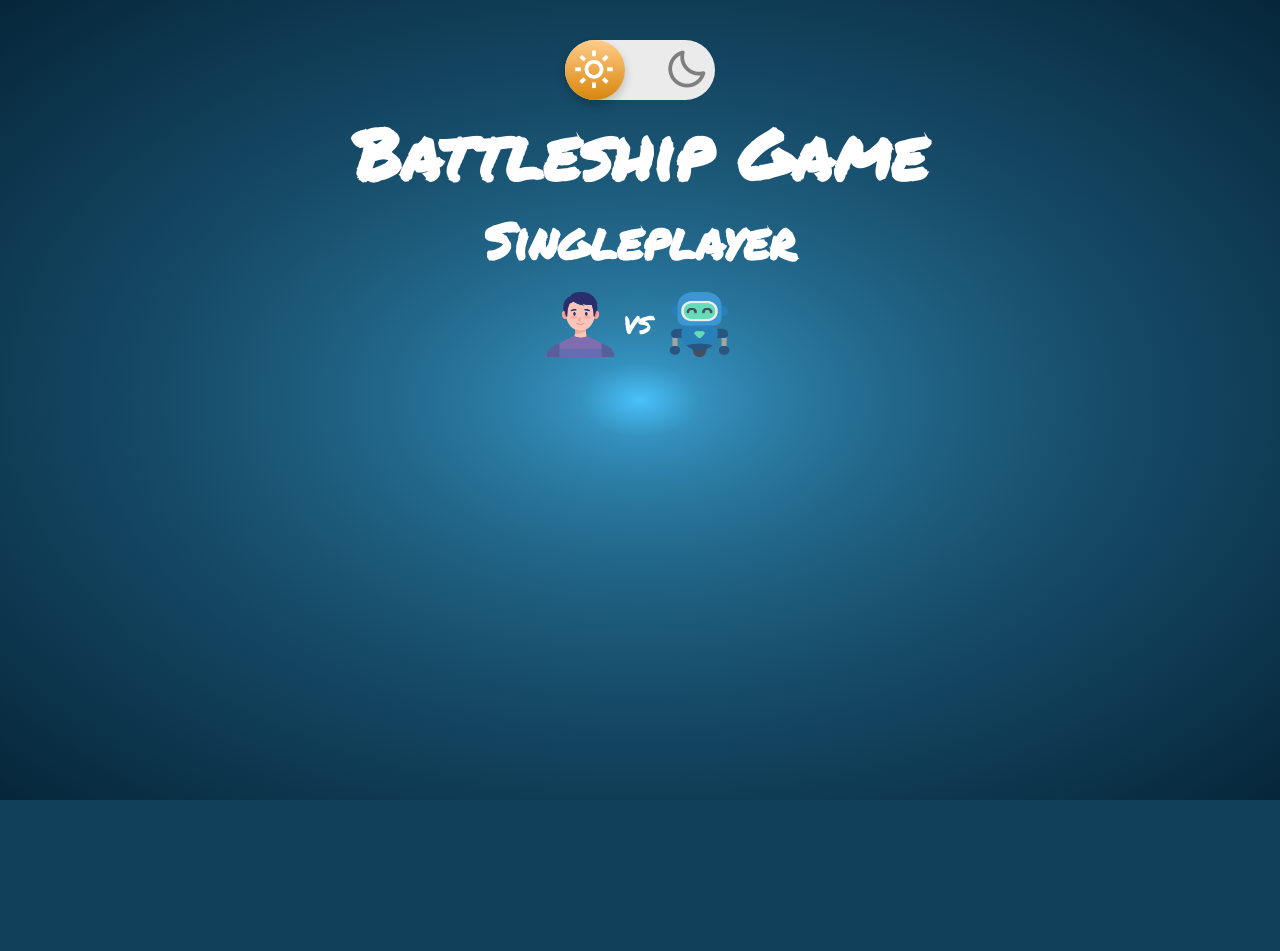
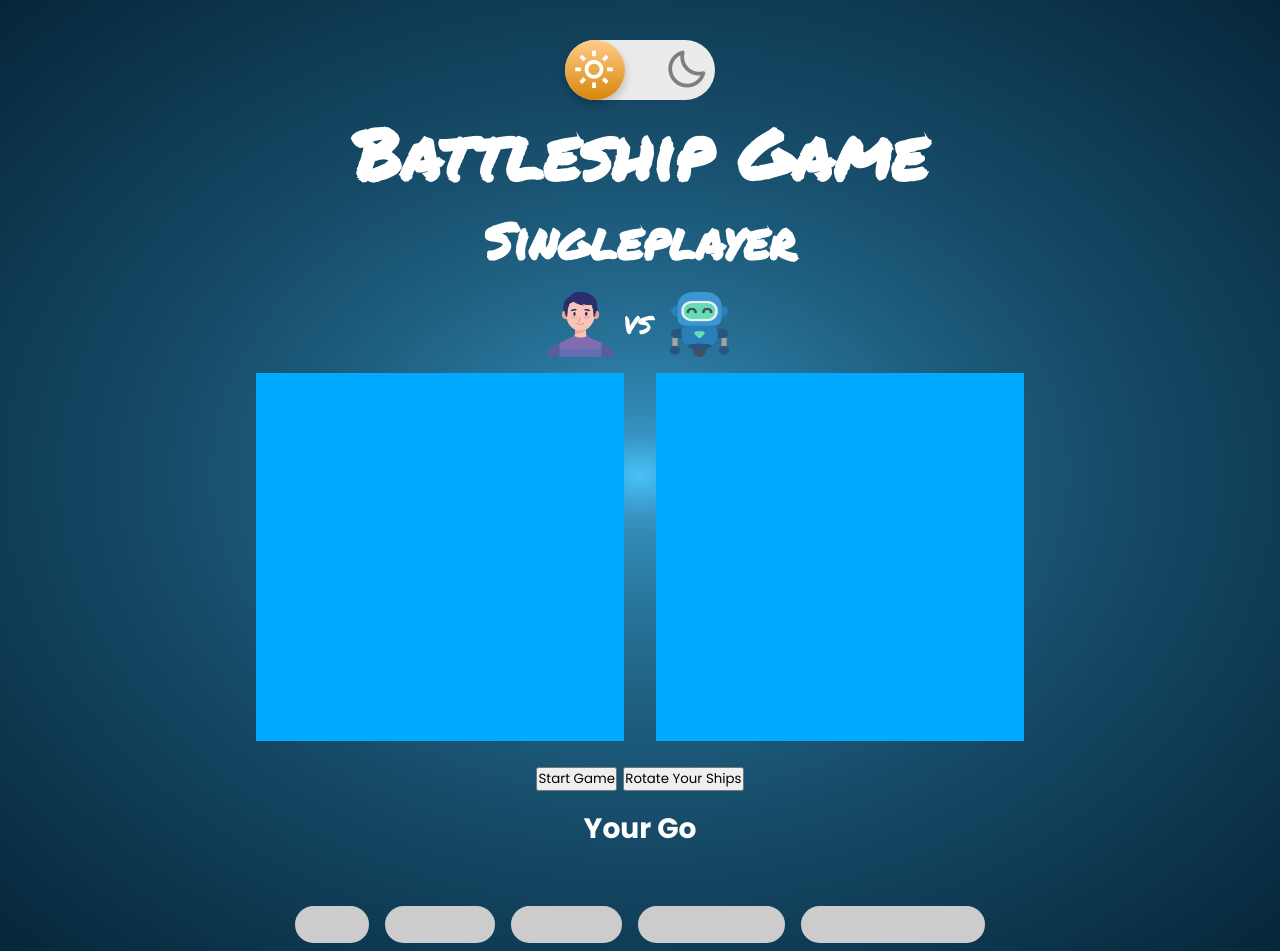
Before and after one commit to iee-ihu-gr-course1941/ADISE23_BattleshipGame, a PHP site: page /public/singleplayer.html in a window 1280 px wide. Before the commit the page ends 800 px from the top, so only its background shows below. Run offline with PHP 8.4, Linux system fonts and the light colour scheme.

Commit message:
created structure of singleplayer mode

```diff
--- a/public/css/game.css
+++ b/public/css/game.css
@@ -208,4 +208,251 @@ body {
         font-size: 30px;
     }
 }
+
+
+
+
+.singleplayer .container {
+    display: flex;
+    justify-content: center;
+    width: 100%;
+  }
+
+  .singleplayer .battleship-grid {
+    margin: 2vmin;
+    display: grid;
+    background-color: hsl(200, 100%, 50%);
+    grid-template-rows: repeat(10, 4.6vmin);
+    grid-template-columns: repeat(10, 4.6vmin);
+  }
+
+  .singleplayer .grid-computer > .taken,
+  .singleplayer .grid-computer > .boom {
+    background-color: hsl(200, 100%, 50%) !important;
+    border-radius: 0 !important;
+  }
+
+  .singleplayer .taken,
+  .singleplayer .ship {
+    position: relative;
+    background-color: hsl(0, 0%, 80%);
+  }
+
+  .singleplayer .taken.start.vertical,
+  .singleplayer .taken.start.vertical::before {
+    border-top-left-radius: 50%;
+    border-top-right-radius: 50%;
+  }
+
+  .singleplayer .taken.end.vertical,
+  .singleplayer .taken.end.vertical::before {
+    border-bottom-left-radius: 50%;
+    border-bottom-right-radius: 50%;
+  }
+
+  .singleplayer .taken.start.horizontal,
+  .singleplayer .taken.start.horizontal::before {
+    border-top-left-radius: 50%;
+    border-bottom-left-radius: 50%;
+  }
+
+  .singleplayer .taken.end.horizontal,
+  .singleplayer .taken.end.horizontal::before {
+    border-top-right-radius: 50%;
+    border-bottom-right-radius: 50%;
+  }
+
+  .singleplayer .taken.vertical::before,
+  .singleplayer .taken.horizontal::before {
+    content: '';
+    position: absolute;
+    border: .3vmin solid white;
+    top: -1px;
+    bottom: -1px;
+    left: -1px;
+    right: -1px;
+  }
+
+  .singleplayer .taken.horizontal::before {
+    animation: ripplesY 3s linear infinite;
+    border-left: none;
+    border-right: none;
+  }
+
+  .singleplayer .taken.vertical::before {
+    animation: ripplesX 3s linear infinite;
+    border-top: none;
+    border-bottom: none;
+  }
+
+  @keyframes ripplesX {
+    0% {
+      opacity: 1;
+      transform: scaleX(1);
+    }
+
+    100% {
+      opacity: 0;
+      transform: scaleX(1.5);
+    }
+  }
+
+  @keyframes ripplesY {
+    0% {
+      opacity: 1;
+      transform: scaleY(1);
+    }
+
+    100% {
+      opacity: 0;
+      transform: scaleY(1.5);
+    }
+  }
+
+  .singleplayer .grid-display {
+    display: flex;
+  }
+
+  .singleplayer .ship > div {
+    width: 4.6vmin;
+    height: 4.6vmin;
+  }
+
+  .singleplayer .ship {
+    display: flex;
+    flex-wrap: wrap;
+    margin: 1vmin;
+    width: calc(4.6vmin * var(--width, 1));
+    height: calc(4.6vmin * var(--height, 1));
+    border-radius: 2.3vmin;
+  }
+
+  .singleplayer .battleship-grid div {
+    border: 1px solid hsla(0, 0%, 100%, .2);
+  }
+
+  .singleplayer .destroyer-container {
+    --width: 2;
+  }
+
+  .singleplayer .destroyer-container-vertical {
+    --height: 2;
+    --width: 1;
+  }
+
+  .singleplayer .submarine-container,
+  .singleplayer .cruiser-container {
+    --width: 3;
+  }
+
+  .singleplayer .submarine-container-vertical,
+  .singleplayer .cruiser-container-vertical {
+    --height: 3;
+    --width: 1;
+  }
+
+  .singleplayer .battleship-container {
+    --width: 4;
+  }
+
+  .singleplayer .battleship-container-vertical {
+    --height: 4;
+    --width: 1;
+  }
+
+  .singleplayer .carrier-container {
+    --width: 5;
+  }
+
+  .singleplayer .carrier-container-vertical {
+    --height: 5;
+    --width: 1;
+  }
+
+  .singleplayer .hidden-info {
+    font-size: 1.5rem;
+    align-items: center;
+    flex-direction: column;
+  }
+
+  .singleplayer .info-text {
+    margin: 1rem;
+  }
+
+  .singleplayer .miss,
+  .singleplayer .boom {
+    display: flex;
+    justify-content: center;
+    align-items: center;
+  }
+
+  .singleplayer .boom::after,
+  .singleplayer .miss::after {
+    content: '';
+    position: absolute;
+    border-radius: 100%;
+    width: 2vmin;
+    height: 2vmin;
+  }
+
+  .singleplayer .miss::after {
+    background-color: white;
+  }
+
+  .singleplayer .boom::after {
+    background-color: red;
+  }
+
+  .singleplayer .miss::before {
+    content: '';
+    position: absolute;
+    animation: hit .2s ease-out forwards;
+    border: 1vmin solid white;
+    border-radius: 100%;
+    width: 2vmin;
+    height: 2vmin;
+  }
+
+  .singleplayer .boom {
+    animation: boom .2s ease-out forwards;
+  }
+
+  @keyframes hit {
+    0% {
+      opacity: 1;
+      transform: scale(0);
+    }
+
+    100% {
+      opacity: 0;
+      transform: scale(4);
+    }
+  }
+
+  @keyframes boom {
+    0% {
+      background-color: red;
+    }
+
+    100% {
+      background-color: hsl(0, 0%, 80%);
+    }
+  }
+
+  .singleplayer .player {
+    margin: 2vmin;
+  }
+
+  .singleplayer .connected, .ready {
+    font-weight: normal;
+    opacity: .25;
+    text-decoration: line-through;
+  }
+
+  .singleplayer .connected.active,
+  .singleplayer .ready.active {
+    opacity: 1;
+    text-decoration: none;
+  }
+
 /* Battleship Game - Board */
--- a/public/singleplayer.html
+++ b/public/singleplayer.html
@@ -38,7 +38,31 @@
         </div>
 
         <!-- Gameplay -->
+        <div class="singleplayer">
+          <div class="container">
+            <div class="battleship-grid grid-user"></div>
+            <div class="battleship-grid grid-computer"></div>
+          </div>
 
+          <div class="container hidden-info">
+            <div class="setup-buttons" id="setup-buttons">
+              <button id="start" class="btn">Start Game</button>
+              <button id="rotate" class="btn">Rotate Your Ships</button>
+            </div>
+            <h3 id="whose-go" class="info-text">Your Go</h3>
+            <h3 id="info" class="info-text"></h3>
+          </div>
+
+          <div class="container">
+            <div class="grid-display">
+              <div class="ship destroyer-container" draggable="true"><div id="destroyer-0"></div><div id="destroyer-1"></div></div>
+              <div class="ship submarine-container" draggable="true"><div id="submarine-0"></div><div id="submarine-1"></div><div id="submarine-2"></div></div>
+              <div class="ship cruiser-container" draggable="true"><div id="cruiser-0"></div><div id="cruiser-1"></div><div id="cruiser-2"></div></div>
+              <div class="ship battleship-container" draggable="true"><div id="battleship-0"></div><div id="battleship-1"></div><div id="battleship-2"></div><div id="battleship-3"></div></div>
+              <div class="ship carrier-container" draggable="true"><div id="carrier-0"></div><div id="carrier-1"></div><div id="carrier-2"></div><div id="carrier-3"></div><div id="carrier-4"></div></div>
+            </div>
+          </div>
+        </div>
     </div>
 
     <!-- Using 'ScrollReveal' by: https://github.com/jlmakes/scrollreveal -->
```
